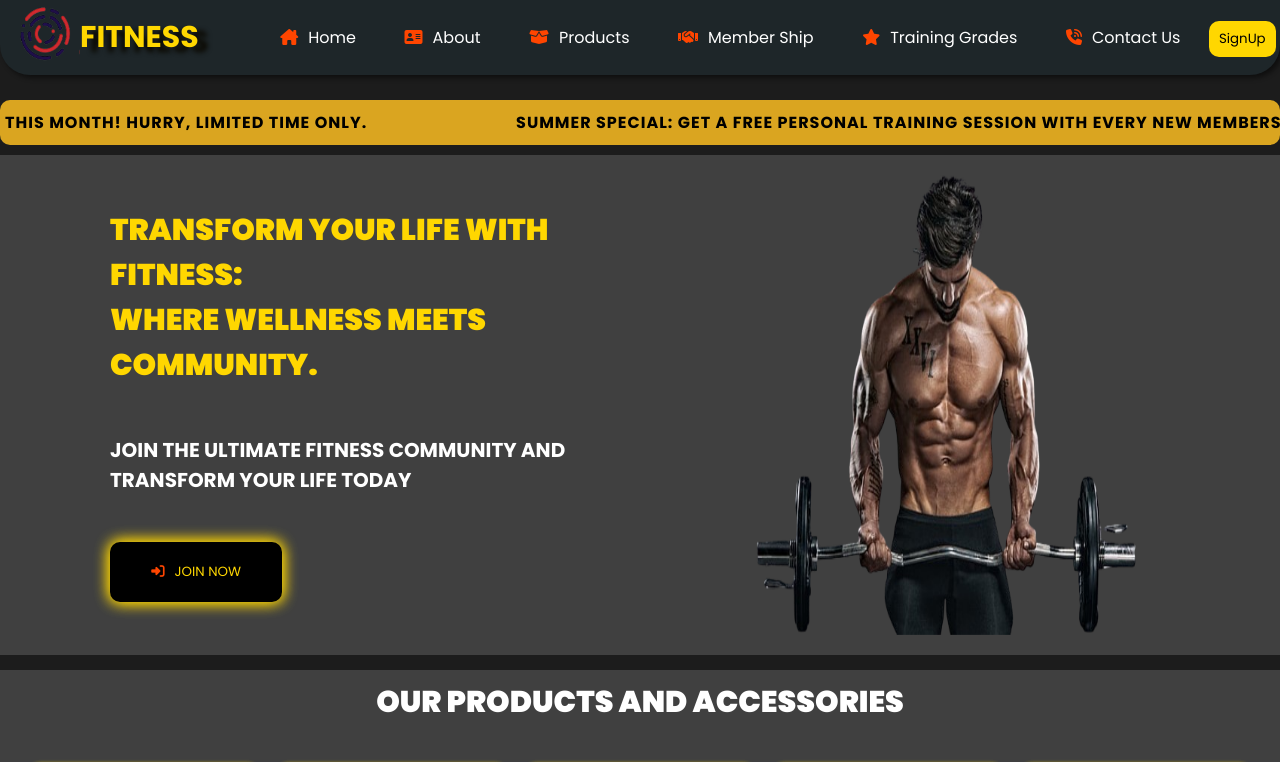
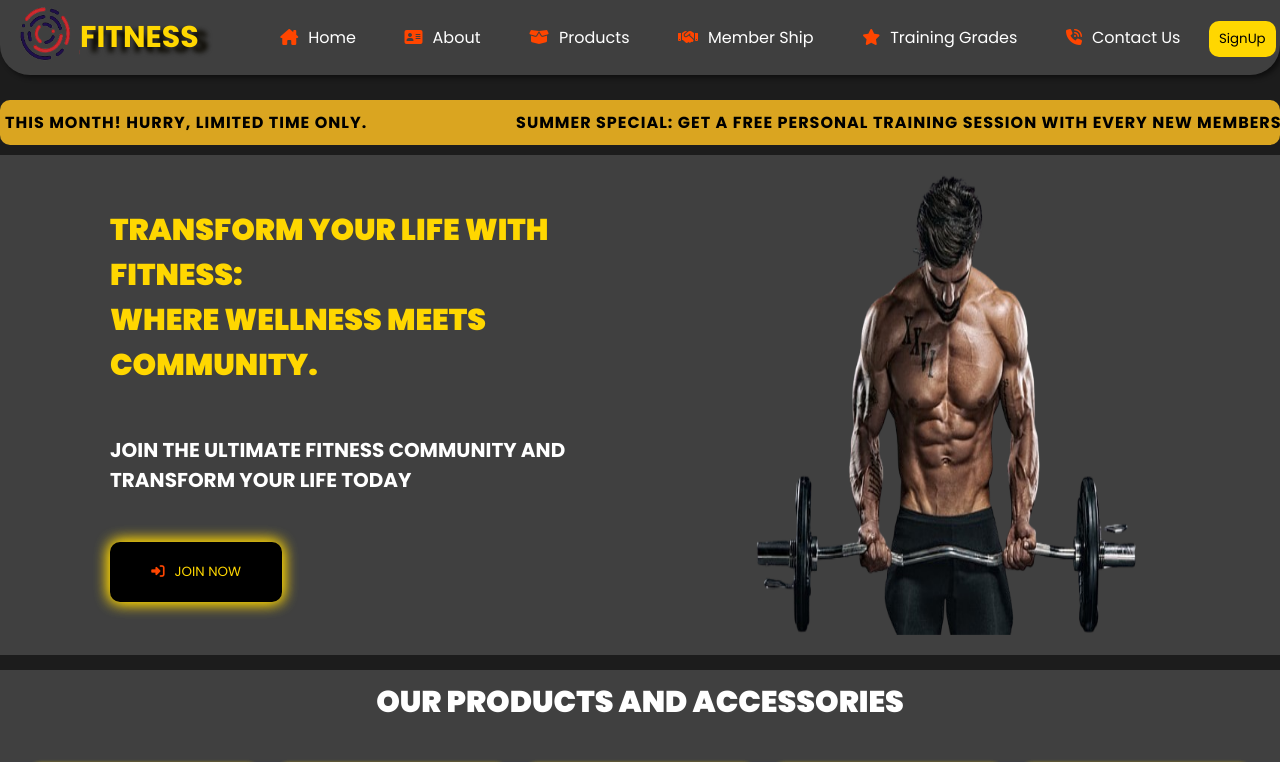
Before and after one commit to yogeshCoder9865/CODSOFT, a plain HTML site: page index.html in a window 1280 px wide. Shown: the top 762 px of the page. Drawn offline with Linux system fonts and the light colour scheme.

Commit message:
last commit

```diff
--- a/index.html
+++ b/index.html
@@ -14,6 +14,7 @@
     <link rel="stylesheet" href="https://cdnjs.cloudflare.com/ajax/libs/font-awesome/6.5.2/css/all.min.css"
         integrity="sha512-SnH5WK+bZxgPHs44uWIX+LLJAJ9/2PkPKZ5QiAj6Ta86w+fsb2TkcmfRyVX3pBnMFcV7oQPJkl9QevSCWr3W6A=="
         crossorigin="anonymous" referrerpolicy="no-referrer" />
+        <link rel="icon" href="./imgs/home.png" type="image/png"
 </head>
 
 <body>
--- a/style.css
+++ b/style.css
@@ -30,7 +30,7 @@ button
 .navigation {
     width: 100%;
     height: 75px;
-    background-color: rgb(30,38,41);
+     background-color: #ffffff28;
     border-radius: 0 0 30px 30px;
     display: flex;
     justify-content: center;
```
